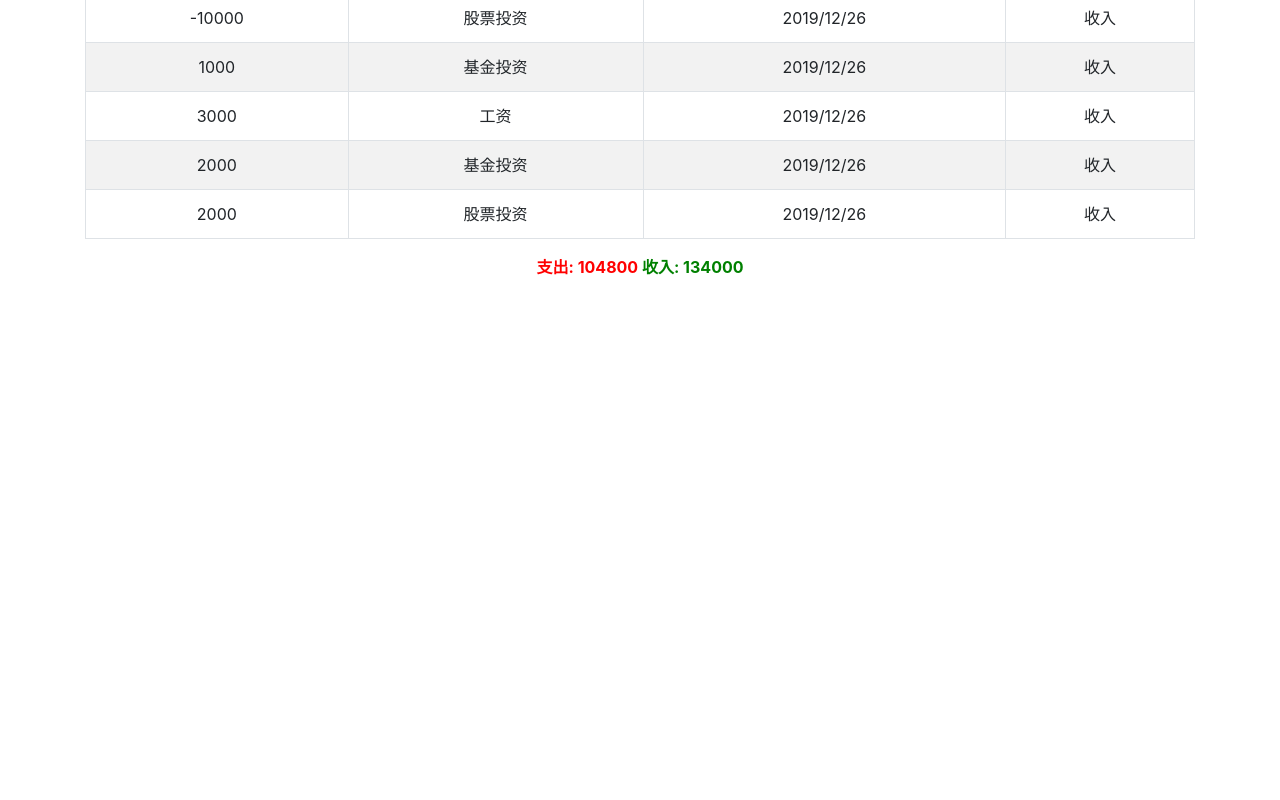
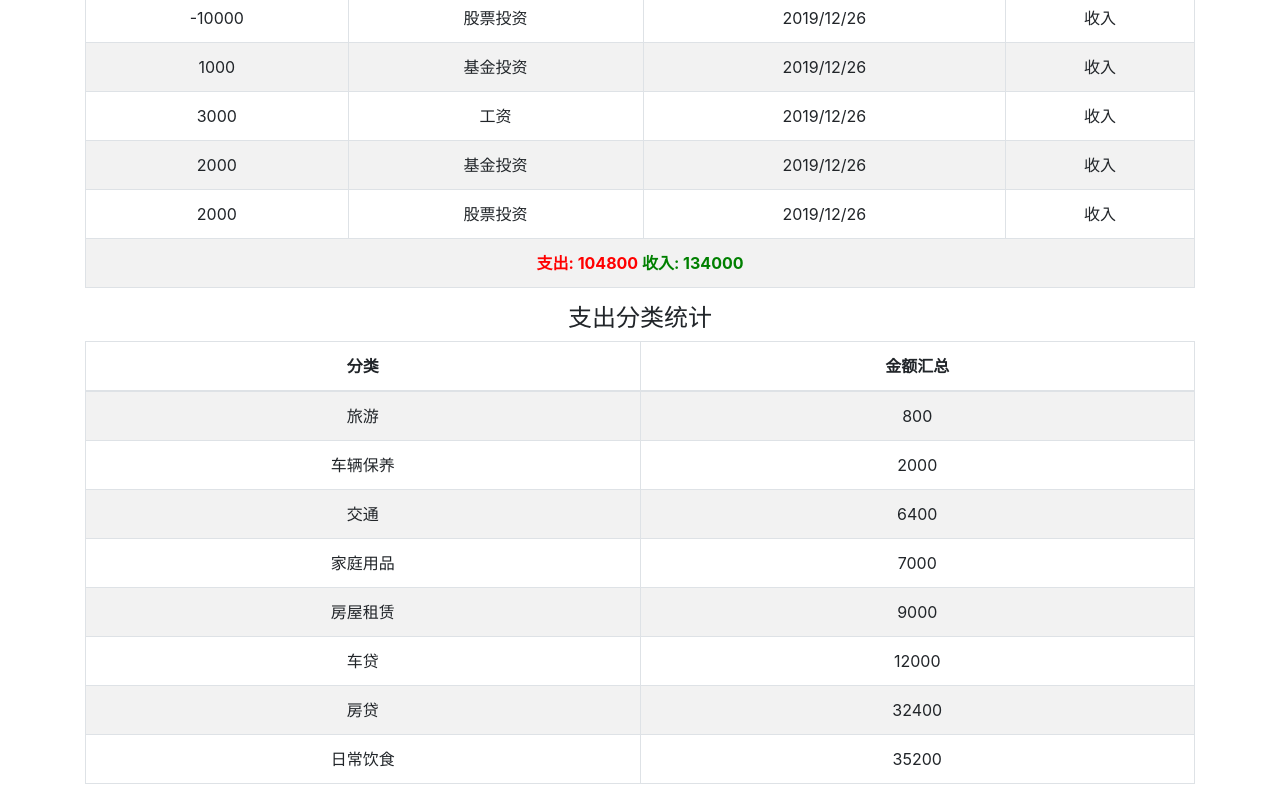
Before and after one commit to eleven-huang/bills, a React (Create React App) app: page / in a window 1280 px wide. Shown: the part 2216-3016 px from the top of the page. Before the commit the page ends 2495 px from the top, so only its background shows below. Built offline with nearby package versions, Linux system fonts and the light colour scheme.

Commit message:
add statistic of bills, but only for paid bills

```diff
--- a/src/bills/bills.tsx
+++ b/src/bills/bills.tsx
@@ -2,7 +2,7 @@ import React, {useReducer, useState, useMemo} from 'react';
 import {reducer} from './reducer';
 import './bills.css'
 import * as d3 from 'd3-fetch'
-import {Table, Container, Dropdown} from 'react-bootstrap'
+import {Table, Container, Dropdown, Button} from 'react-bootstrap'
 
 import DatePicker, { registerLocale }  from 'react-datepicker'
 import "react-datepicker/dist/react-datepicker.css";
@@ -39,6 +39,11 @@ export type CategoryData = {
   id: string,
   type: number,
   name: string
+}
+
+export type BillStatistic = {
+  category_name: string,
+  amount: number
 }
 
 const Bills: React.FunctionComponent = (): JSX.Element => {
@@ -112,6 +117,22 @@ const Bills: React.FunctionComponent = (): JSX.Element => {
       dispatch({type: "FILTER_BILL_TYPE", bill_type: option.type})
     }
 
+    const getListStatistics = (bills: BillData[]) => {
+      const statistics: BillStatistic[] = getBillStatistics(bills, categories);
+      console.log(statistics);
+      const listStatistics = statistics.map((statistic: BillStatistic) => {
+        return(
+          <tr key={statistic.category_name}>
+            <td>{statistic.category_name}</td>
+            <td>{statistic.amount}</td>
+          </tr>
+        )
+      });
+
+      return listStatistics;
+    }
+
+
     const billsForShow = getBillsForShow(bills);
     const listBills = billsForShow.map((bill: BillData, index: number) => {
         const category: CategoryData = getCategoryById(categories, bill.category);
@@ -177,13 +198,27 @@ const Bills: React.FunctionComponent = (): JSX.Element => {
           </thead>
           <tbody>
             {listBills}
+            <tr>
+              <td colSpan={4}>
+                <strong className="red">支出: {billsPaidAmount(billsForShow)} </strong>
+                <strong className="green">收入: {billsReceivedAmount(billsForShow)}</strong>
+              </td>
+            </tr>
           </tbody>
         </Table>
 
-        <div className="footer">
-          <strong className="red">支出: {billsPaidAmount(billsForShow)} </strong>
-          <strong className="green">收入: {billsReceivedAmount(billsForShow)}</strong>
-        </div>
+        <h4>支出分类统计</h4>
+        <Table className="statistics" striped bordered hover>
+          <thead>
+            <tr>
+              <th>分类</th>
+              <th>金额汇总</th>
+            </tr>
+          </thead>
+          <tbody>
+            {getListStatistics(billsForShow)}
+          </tbody>
+        </Table>
       </Container>
     )
 }
@@ -275,5 +310,30 @@ function getBillsForShow(bills: BillData[]): BillData[] {
   return bills.filter(bill => bill.isFilteredByMonth && bill.isFilteredByCategory && bill.isFilteredByBillType);
 }
 
+function getBillStatistics(bills: BillData[], categories: CategoryData[]): BillStatistic[] {
+  const statistics: BillStatistic[] = [];
+  const categories_for_paid = categories.filter((category: CategoryData) => category.type === PAID);
+
+  categories_for_paid.forEach((category: CategoryData) => {
+    const billsForCategory = bills.filter((bill: BillData) => bill.category === category.id);
+    if (billsForCategory.length > 0) {
+      let amount = 0;
+      billsForCategory.forEach((bill: BillData) => {
+        amount += bill.amount;
+      })
+
+      statistics.push({category_name: category.name, amount})
+    }
+  })
+
+  return getSortedStatistics(statistics);
+}
+
+function getSortedStatistics(statistics: BillStatistic[]) {
+  return statistics.sort((a, b) => {
+    return a.amount - b.amount;
+  })
+}
+
 
 export default Bills;
```
